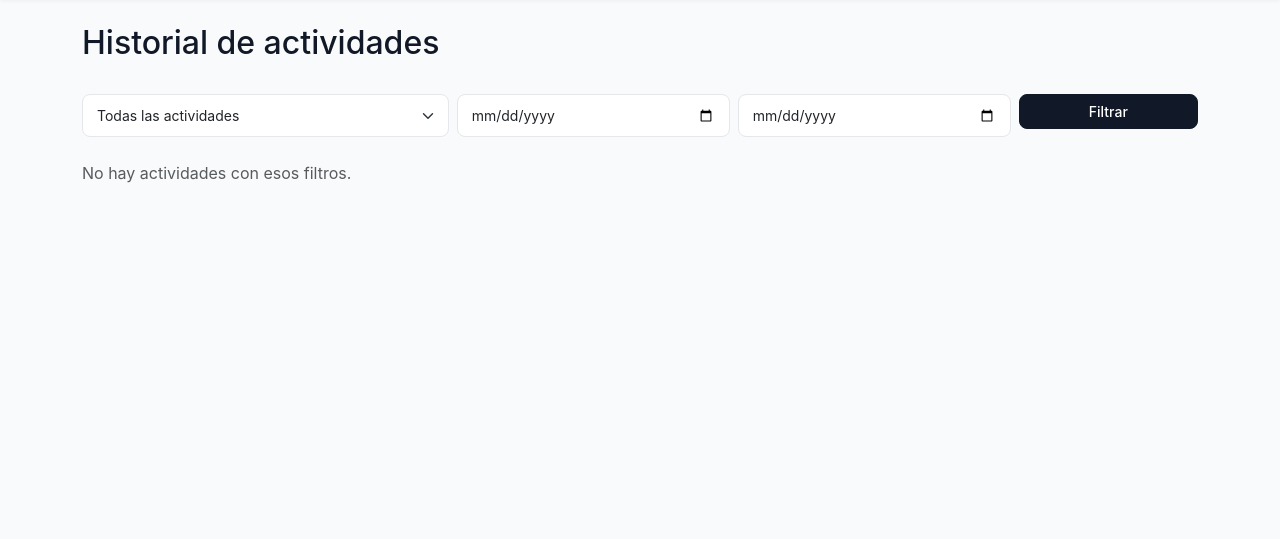
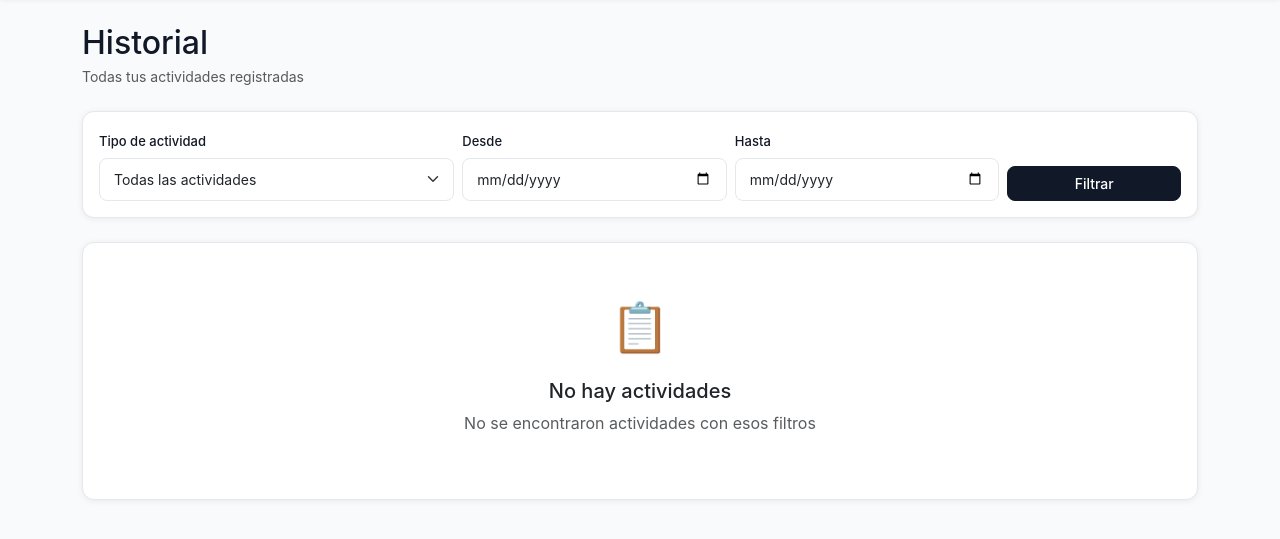
Before and after one commit to AngelaBuzon/fittrack, a Flask app: page /dashboard/historial in a window 1280 px wide. Shown: the part 54-593 px from the top of the page. Run offline with Flask 3, Linux system fonts and the light colour scheme; a user stored in the database is signed in.

Commit message:
Mejora estetica del historial

```diff
--- a/app/templates/historial.html
+++ b/app/templates/historial.html
@@ -2,26 +2,29 @@
 
 {% block content %}
 <div class="row mb-4">
-    <div class="col-12 d-flex justify-content-between align-items-center">
-        <h2>Historial de actividades</h2>
+    <div class="col-12">
+        <h2 class="mb-1">Historial</h2>
+        <p class="text-muted mb-0" style="font-size:14px">Todas tus actividades registradas</p>
     </div>
 </div>
 
-<div class="row mb-4">
-    <div class="col-12">
-        <form method="GET" class="row g-2">
+<div class="card p-3 mb-4">
+    <form method="GET" class="row g-2 align-items-end">
         <div class="col-md-4">
+            <label class="form-label">Tipo de actividad</label>
             <select name="tipo" class="form-select">
                 <option value="">Todas las actividades</option>
-                    <option value="musculacion" {% if tipo == 'musculacion' %}selected{% endif %}>Musculación</option>
-                    <option value="running" {% if tipo == 'running' %}selected{% endif %}>Running</option>
-                    <option value="ciclismo" {% if tipo == 'ciclismo' %}selected{% endif %}>Ciclismo</option>
+                <option value="musculacion" {% if tipo == 'musculacion' %}selected{% endif %}>🏋️ Musculación</option>
+                <option value="running" {% if tipo == 'running' %}selected{% endif %}>🏃 Running</option>
+                <option value="ciclismo" {% if tipo == 'ciclismo' %}selected{% endif %}>🚴 Ciclismo</option>
             </select>
         </div>
         <div class="col-md-3">
+            <label class="form-label">Desde</label>
             <input type="date" name="fecha_desde" class="form-control" value="{{ fecha_desde or '' }}">
         </div>
         <div class="col-md-3">
+            <label class="form-label">Hasta</label>
             <input type="date" name="fecha_hasta" class="form-control" value="{{ fecha_hasta or '' }}">
         </div>
         <div class="col-md-2">
@@ -29,34 +32,38 @@
         </div>
     </form>
 </div>
-</div>
 
 <div class="row">
     {% if actividades %}
         {% for actividad in actividades %}
         <div class="col-md-6 mb-3">
             <div class="card p-3">
-                <div class="d-flex justify-content-between align-items-center mb-2">
+                <div class="d-flex justify-content-between align-items-start">
+                    <div>
                         {% if actividad.tipo == 'musculacion' %}
-                        <span class="badge bg-dark">🏋️ Musculación</span>
+                            <span class="badge-tipo badge-musculacion mb-2 d-inline-block">🏋️ Musculación</span>
+                        {% elif actividad.tipo == 'running' %}
+                            <span class="badge-tipo badge-running mb-2 d-inline-block">🏃 Running</span>
                         {% else %}
-                        <span class="badge bg-secondary">
-                            {% if actividad.tipo == 'running' %}🏃{% else %}🚴{% endif %}
-                            {{ actividad.tipo | capitalize }}
-                        </span>
+                            <span class="badge-tipo badge-ciclismo mb-2 d-inline-block">🚴 Ciclismo</span>
                         {% endif %}
-                    <span class="text-muted" style="font-size:13px">{{ actividad.fecha.strftime('%d/%m/%Y') }}</span>
-                </div>
                         <h6 class="mb-1">{{ actividad.nombre }}</h6>
                         {% if actividad.detalle %}
                             <p class="text-muted mb-0" style="font-size:13px">{{ actividad.detalle }}</p>
                         {% endif %}
                     </div>
+                    <span class="text-muted" style="font-size:12px; white-space:nowrap">{{ actividad.fecha.strftime('%d/%m/%Y') }}</span>
+                </div>
+            </div>
         </div>
         {% endfor %}
     {% else %}
         <div class="col-12">
-            <p class="text-muted">No hay actividades con esos filtros.</p>
+            <div class="card p-5 text-center">
+                <span style="font-size:3rem">📋</span>
+                <h5 class="mt-3">No hay actividades</h5>
+                <p class="text-muted">No se encontraron actividades con esos filtros</p>
+            </div>
         </div>
     {% endif %}
 </div>
```
Lines whose indentation alone changed are shown as unchanged.
